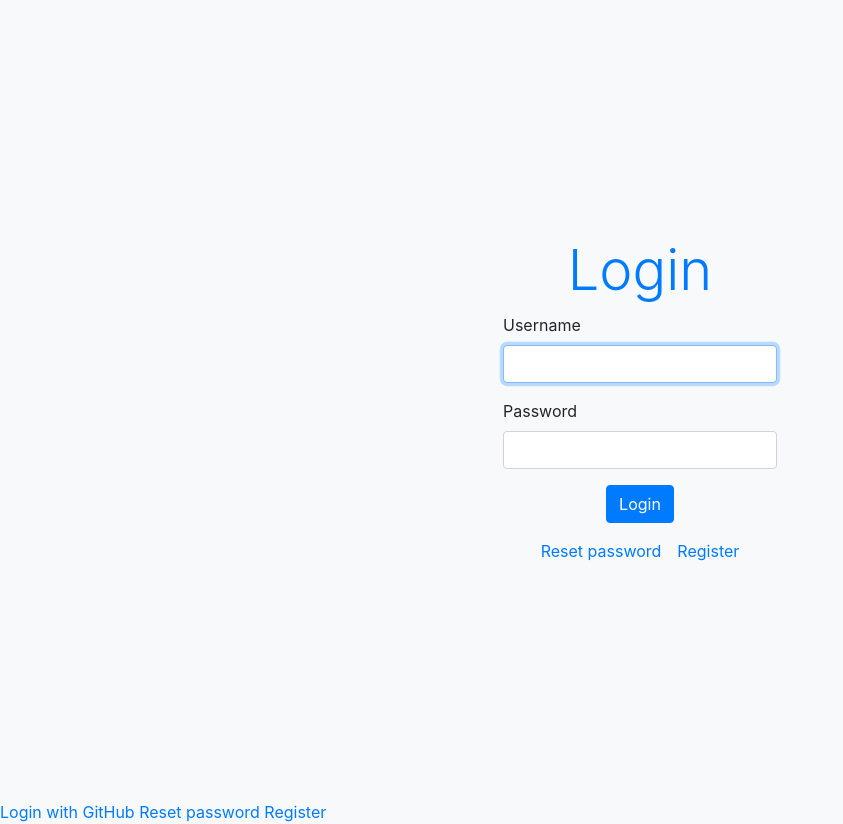
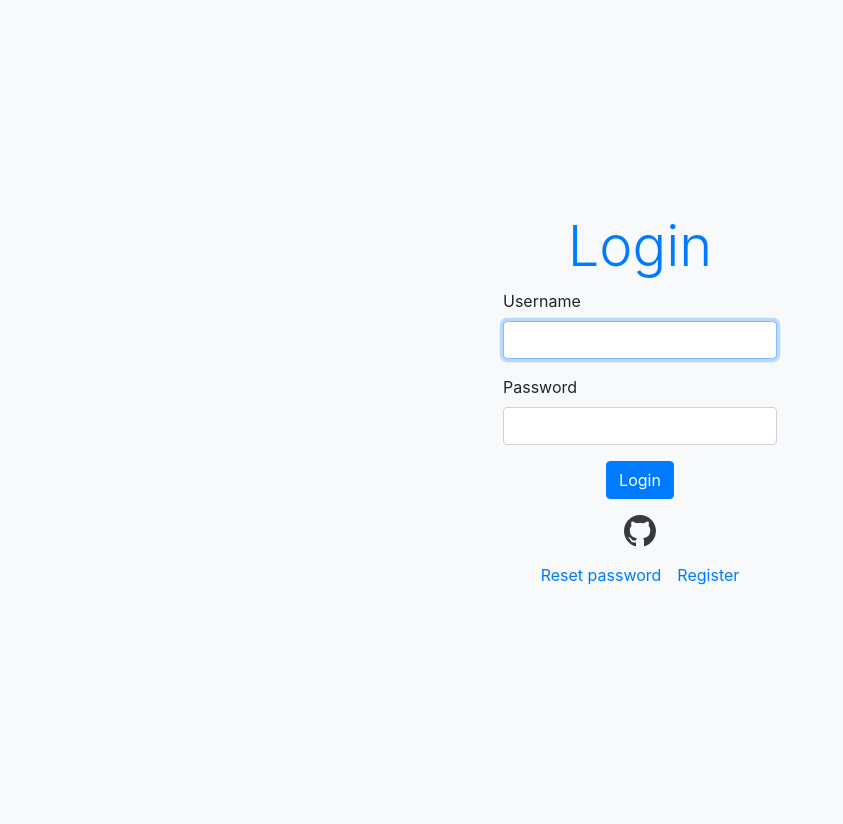
Before and after one commit to boyan13/NBU_CITB679_Calendar, a Django app: page /accounts/login/ in a window 1280 px wide. Shown: the whole page, without its empty margins (0-843 px from the left). After the commit the page ends 585 px from the top, so only its background shows below. Run offline with Django 3.2, Linux system fonts and the light colour scheme.

Commit message:
small style fix after merge

```diff
--- a/Calendar/users/templates/registration/login.html
+++ b/Calendar/users/templates/registration/login.html
@@ -18,16 +18,18 @@
             <input type="password" name="password" class="form-control" id="{{form.password.id_for_label}}">
         </div>
         <input type="submit" class="btn btn-primary" value="Login">
+        <a href="{% url 'social:begin' 'github' %}" class="text-dark mt-3">
+            <svg xmlns="http://www.w3.org/2000/svg" width="32" height="32" fill="currentColor" class="bi bi-github" viewBox="0 0 16 16">
+                <path d="M8 0C3.58 0 0 3.58 0 8c0 3.54 2.29 6.53 5.47 7.59.4.07.55-.17.55-.38 0-.19-.01-.82-.01-1.49-2.01.37-2.53-.49-2.69-.94-.09-.23-.48-.94-.82-1.13-.28-.15-.68-.52-.01-.53.63-.01 1.08.58 1.23.82.72 1.21 1.87.87 2.33.66.07-.52.28-.87.51-1.07-1.78-.2-3.64-.89-3.64-3.95 0-.87.31-1.59.82-2.15-.08-.2-.36-1.02.08-2.12 0 0 .67-.21 2.2.82.64-.18 1.32-.27 2-.27.68 0 1.36.09 2 .27 1.53-1.04 2.2-.82 2.2-.82.44 1.1.16 1.92.08 2.12.51.56.82 1.27.82 2.15 0 3.07-1.87 3.75-3.65 3.95.29.25.54.73.54 1.48 0 1.07-.01 1.93-.01 2.2 0 .21.15.46.55.38A8.012 8.012 0 0 0 16 8c0-4.42-3.58-8-8-8z"/>
+            </svg>
+        </a>
     </form>
 
     <div class="d-flex justify-content-center w-100">
         <a href="{% url 'password_reset' %}" class="mr-3">Reset password</a>
+
         <a href="{% url 'register' %}">Register</a>
     </div>
 </div>
 
-<a href="{% url 'social:begin' 'github' %}">Login with GitHub</a>
-<a href="{% url 'password_reset' %}">Reset password</a>
-<a href="{% url 'register' %}">Register</a>
-
 {% endblock %}
```
